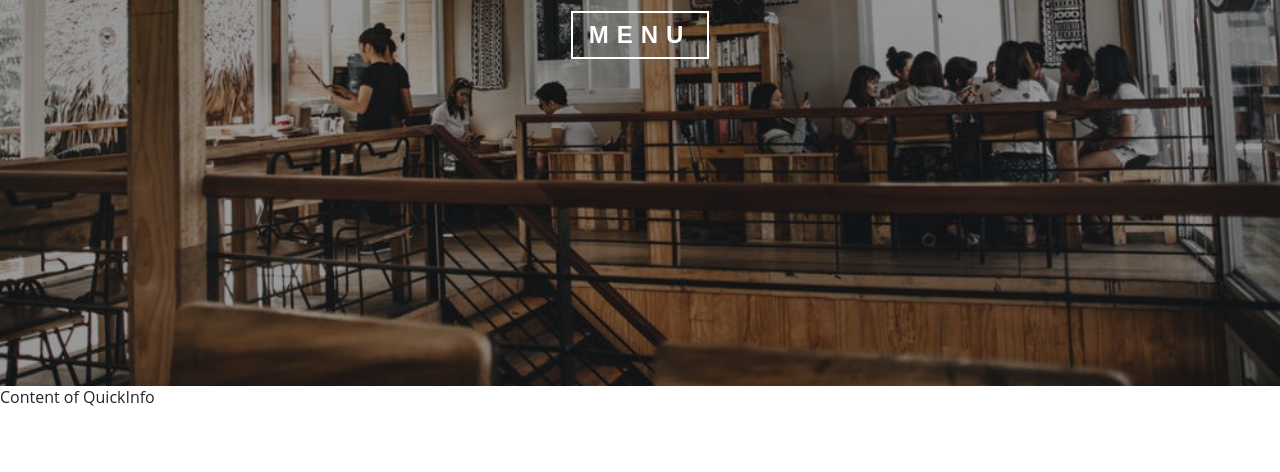
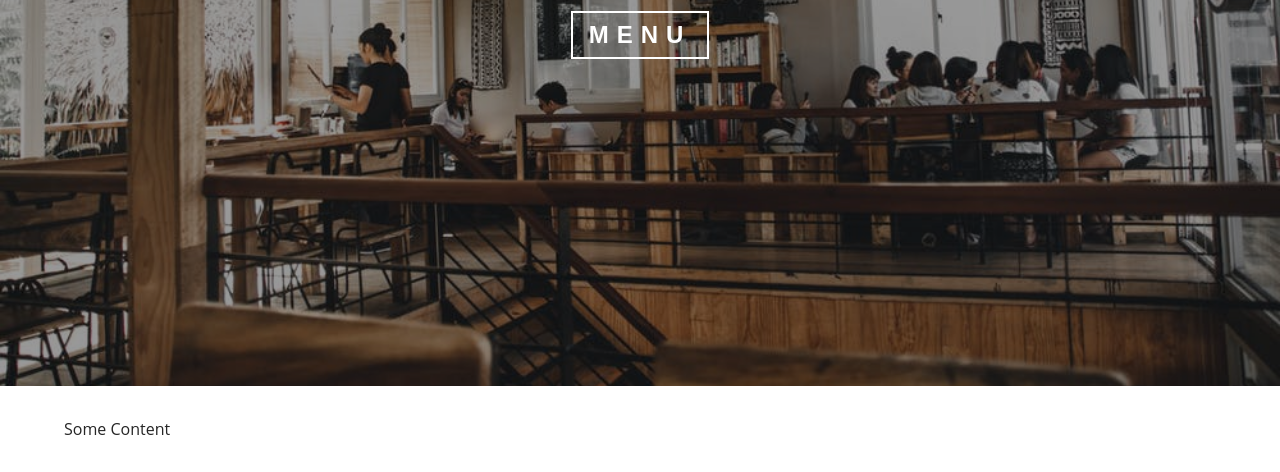
Before and after one commit to eneax/gatsby-restaurant, a Gatsby site: page / in a window 1280 px wide. Shown: the part 677-1149 px from the top of the page. Before the commit the page ends 1085 px from the top, so only its background shows below. Built offline with nearby package versions, Linux system fonts and the light colour scheme; Gatsby itself is replaced by a stand-in of ours.

Commit message:
Create Section component

```diff
--- a/src/components/HomePageComponents/QuickInfo.js
+++ b/src/components/HomePageComponents/QuickInfo.js
@@ -1,11 +1,12 @@
 import React, { Component } from 'react'
+import { Section } from '../../utils'
 
 export default class QuickInfo extends Component {
   render() {
     return (
-      <div>
-        Content of QuickInfo
-      </div>
+      <Section>
+        Some Content
+      </Section>
     )
   }
 }
--- /dev/null
+++ b/src/utils/Section.js
@@ -0,0 +1,7 @@
+import styled from 'styled-components'
+
+export const Section = styled.section`
+  padding: 2rem 0;
+  width: 90vw;
+  margin: 0 auto;
+`
--- a/src/utils/index.js
+++ b/src/utils/index.js
@@ -2,5 +2,6 @@ import * as styles from './styles'
 import { HomeHeader, PageHeader } from './Header'
 import Banner from './Banner'
 import { BannerButton } from './Button'
+import { Section } from './Section'
 
-export { styles, HomeHeader, PageHeader, Banner, BannerButton }
+export { styles, HomeHeader, PageHeader, Banner, BannerButton, Section }
```
